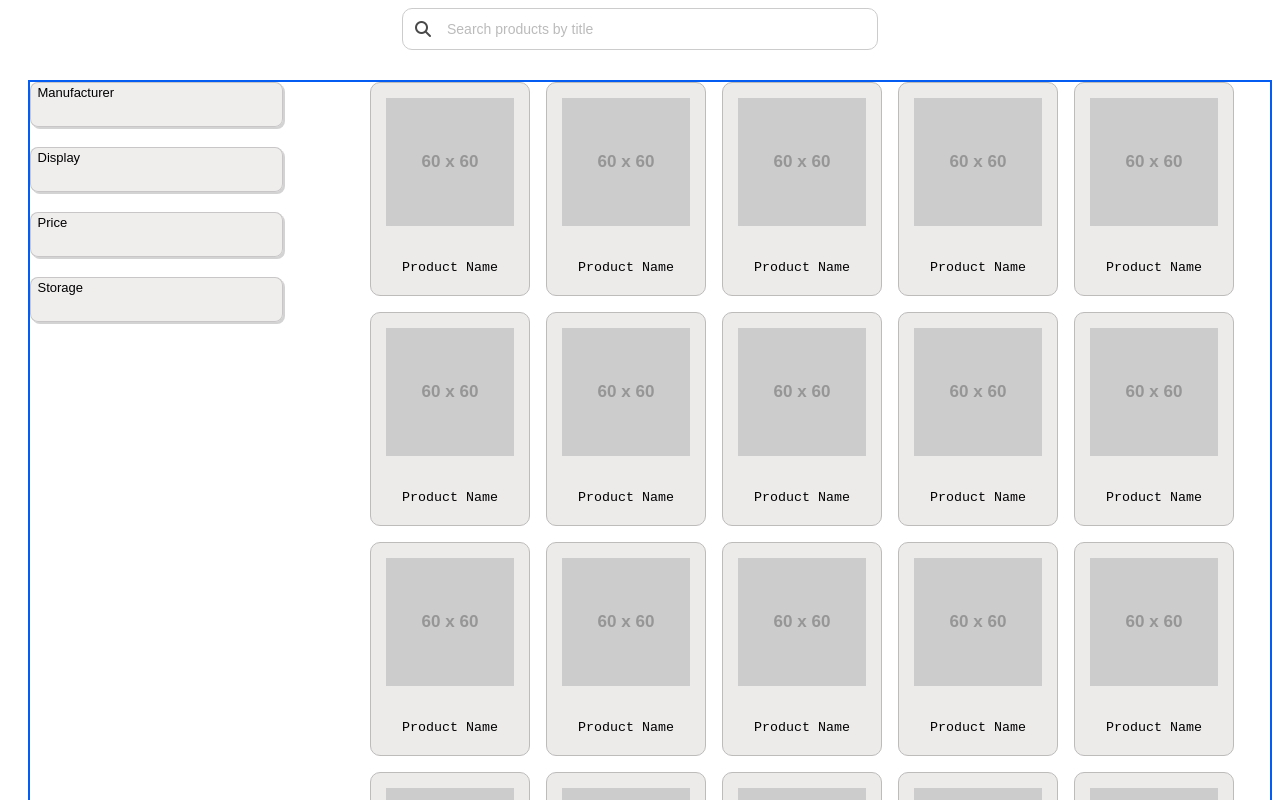
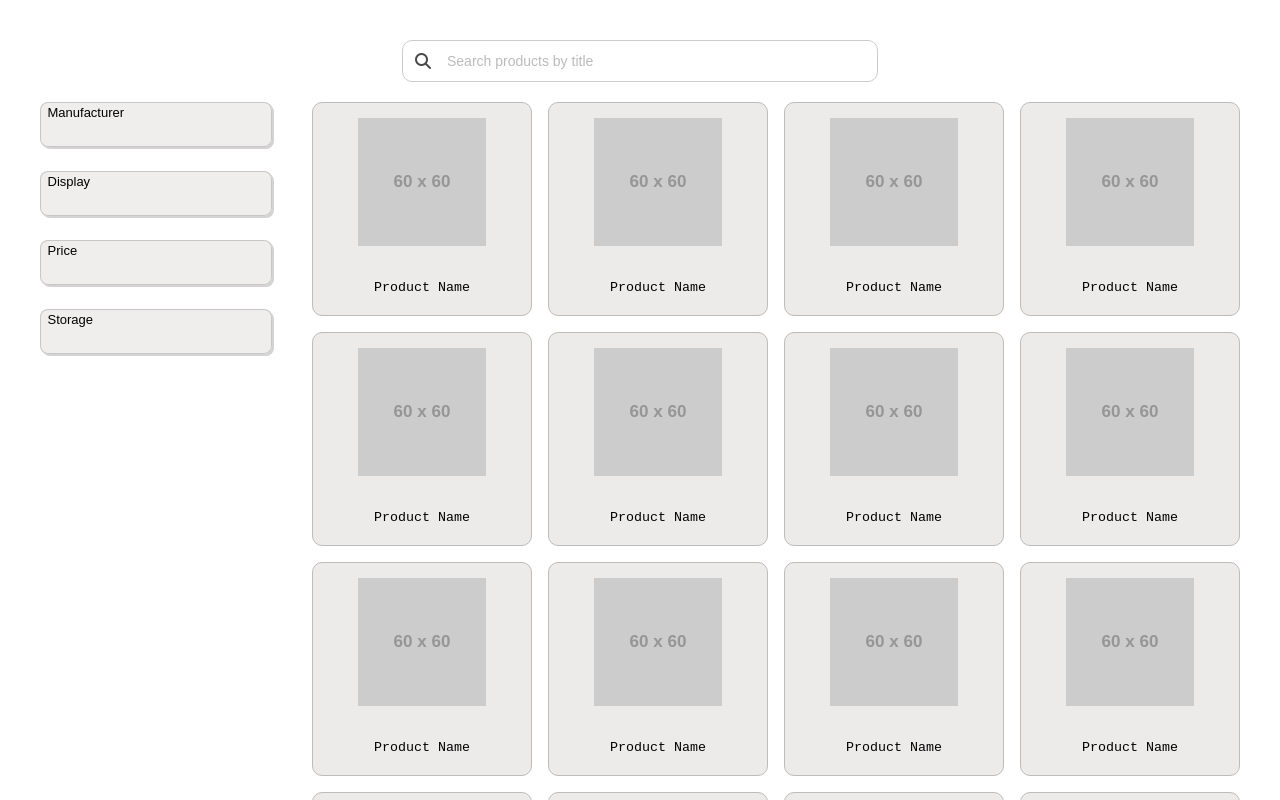
Before and after one commit to efthymissdr/ecommerce, a React (Vite) app: page / in a window 1280 px wide. Shown: the top 800 px of the page. Built offline with nearby package versions, Linux system fonts and the light colour scheme.

Commit message:
Fixed general styles

```diff
--- a/src/App.jsx
+++ b/src/App.jsx
@@ -109,14 +109,14 @@ export default function App() {
   ]);
 
   return (
-    <>
+    <div className={s.pageContainer}>
       <div className={s.searchBarContainer}>
         <SearchBar />
       </div>
-      <div className={s.bigContainer}>
+      <div className={s.filtersProductsContainer}>
         <FiltersList />
         <ProductCardGrid products={products} />
       </div>
-    </>
+    </div>
   );
 }
--- a/src/App.module.css
+++ b/src/App.module.css
@@ -1,17 +1,6 @@
-.container {
+.filtersProductsContainer {
   display: flex;
-  flex-direction: column;
-  gap: 16px;
-}
-
-.bigContainer {
-  display: flex;
-  flex-direction: row;
   gap: 40px;
-  margin-left: 20px;
-  margin-top: 30px;
-  border: 2px solid;
-  border-color: rgb(5, 92, 243);
 }
 
 .searchBarContainer {
@@ -19,3 +8,7 @@
   justify-content: center;
   margin-bottom: 20px;
 }
+
+.pageContainer {
+  padding: 40px;
+}
--- a/src/FiltersList/FiltersList.module.css
+++ b/src/FiltersList/FiltersList.module.css
@@ -1,4 +1,6 @@
 .filtersList {
-  width: 300px;
-  text-align: center;
+  display: flex;
+  flex-direction: column;
+  gap: 24px;
+  width: 20%;
 }
--- a/src/ProductCardGrid/ProductCardGrid.module.css
+++ b/src/ProductCardGrid/ProductCardGrid.module.css
@@ -1,5 +1,6 @@
 .container {
   display: grid;
-  grid-template-columns: 1fr 1fr 1fr 1fr 1fr;
+  grid-template-columns: repeat(auto-fill, minmax(200px, 1fr));
   gap: 1rem;
+  width: 80%;
 }
--- a/src/components/FilterDropdown/FilterDropdown.module.css
+++ b/src/components/FilterDropdown/FilterDropdown.module.css
@@ -4,14 +4,11 @@
   appearance: none;
   width: 100%;
   height: 45px;
-  min-width: 15ch;
-  max-width: 35ch;
   border: 1px solid;
   border-radius: 8px;
   border-color: rgba(184, 183, 183, 0.715);
   box-shadow: 2px 2px lightgrey;
   padding: 0.25em 0.5em;
-  margin-bottom: 20px;
   font-size: 1.25rem;
   cursor: pointer;
   line-height: 1.1;
--- /dev/null
+++ b/src/global.css
@@ -0,0 +1,3 @@
+body {
+  margin: 0px;
+}
--- a/src/main.jsx
+++ b/src/main.jsx
@@ -1,6 +1,7 @@
 import React from "react";
 import ReactDOM from "react-dom/client";
 import App from "./App.jsx";
+import "./global.css";
 
 ReactDOM.createRoot(document.getElementById("root")).render(
   <React.StrictMode>
```
